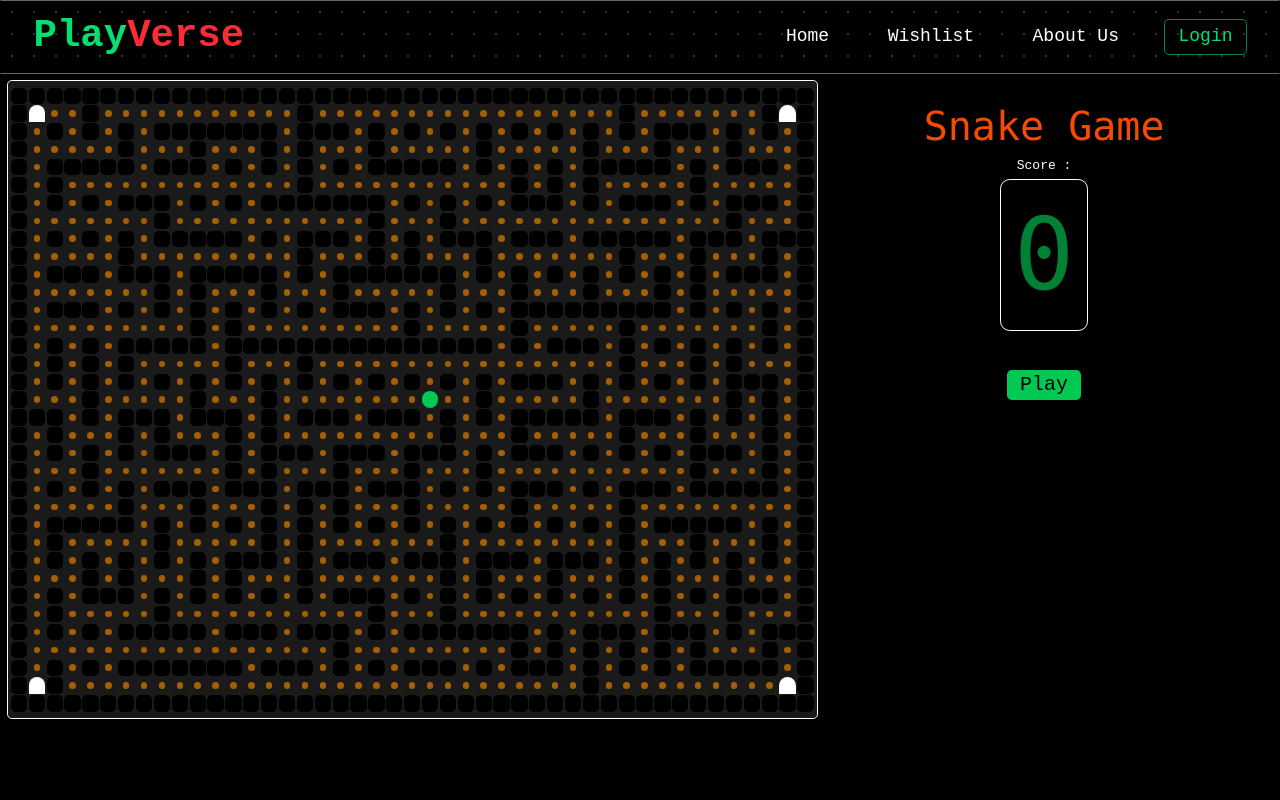
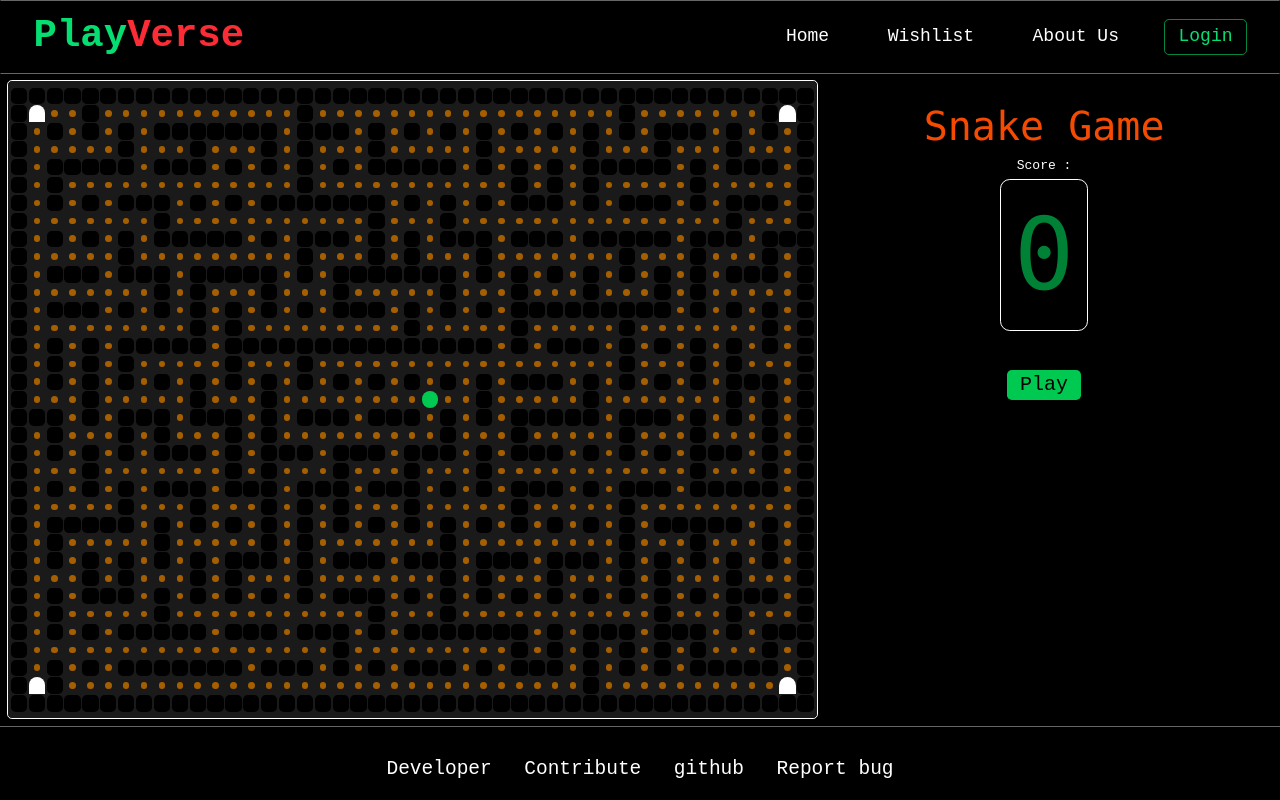
Before and after one commit to abhinandan029/PlayVerse, a React (Vite) app: page /pac-man in a window 1280 px wide. Built offline with nearby package versions, Linux system fonts and the light colour scheme.

Commit message:
added footer

```diff
--- a/index.html
+++ b/index.html
@@ -3,6 +3,7 @@
   <head>
     <meta charset="UTF-8" />
     <meta name="viewport" content="width=device-width, initial-scale=1.0" />
+    <link rel="icon" type="image/png" href="./src/assets/game-icon.png"></link>
     <title>PlayVerse</title>
   </head>
   <body>
--- a/src/App.jsx
+++ b/src/App.jsx
@@ -30,6 +30,8 @@ function App() {
 
       </Routes>
 
+      <Footer />
+
     </>
   );
 
--- a/src/components/Body.jsx
+++ b/src/components/Body.jsx
@@ -44,7 +44,7 @@ function Body() {
   ]
 
   return (
-    <div className="flex flex-col overflow-y-auto" style={TILE_BG}>
+    <div className="flex flex-col overflow-y-auto pb-20" style={TILE_BG}>
 
       <div className="text-white m-15 p-20 border border-white/40 rounded-xl flex bg-black" style={TILE_BG}>
 
@@ -71,7 +71,7 @@ function Body() {
 
       <div className="flex items-center gap-4 px-10 py-4 border-y border-white/30 bg-black mt-15">
         <Gamepad2 className="text-red-500 size-15" />
-        <h1 className="text-white text-5xl">Popular Games</h1>
+        <h1 className="text-white text-5xl">Games</h1>
       </div>
 
 
--- a/src/components/Footer.jsx
+++ b/src/components/Footer.jsx
@@ -2,10 +2,23 @@
 function Footer() {
 
   return (
-    <div className="text-white flex border border-white/40 m-2 mt-4 p-2 rounded-md">
-      <div>
-        footer
+    <div className="text-white flex flex-col items-center justify-evenly border-t border-white/40 p-4">
+
+      <div className="flex items-center gap-10 text-2xl m-5">
+        <a href="https://abhinandan029.github.io/My-Portfolio/" target="_blank">Developer</a>
+        <a href="https://github.com/abhinandan029/PlayVerse" target="_blank">Contribute</a>
+        <a href="https://github.com/abhinandan029" target="_blank">github</a>
+        <a href="mailto:abhinandanaj29@gmail.com" >Report bug</a>
       </div>
+
+
+      <div className="text-xl flex flex-col items-center justify-center">
+        <p>copyrights reserved &copy; PlayVerse 2026</p>
+        <p>Version : v.1.01</p>
+      </div>
+
+
+
     </div>
   );
 }
--- a/src/components/Header.jsx
+++ b/src/components/Header.jsx
@@ -12,8 +12,7 @@ function Header() {
 
   return (
     <div
-    className="flex gap-2 py-5 px-5 justify-between items-center bg-black border border-y-white/40 sticky top-0 left-0 right-0"
-    style={TILE_BG}>
+    className="flex gap-2 py-5 px-5 justify-between items-center bg-black border border-y-white/40 sticky top-0 left-0 right-0">
 
       <span className="text-5xl md:text-5xl ml-5 font-bold text-green-400">Play<span className="text-red-500">Verse</span></span>
 
@@ -31,7 +30,7 @@ function Header() {
         </button>
 
         <button
-        className={`px-4 hover:bg-black/40 rounded-md cursor-pointer transition-all duration-300 ease-in-out ${location.pathname === "/wishlist" ? "border border-red-500/60" : ""}`}>
+        className={`px-4 hover:bg-black/40 rounded-md cursor-pointer transition-all duration-300 ease-in-out ${location.pathname === "/about-us" ? "border border-red-500/60" : ""}`}>
           About Us
         </button>
 
```
Also changed, not shown: src/assets/game-icon.png (added).
